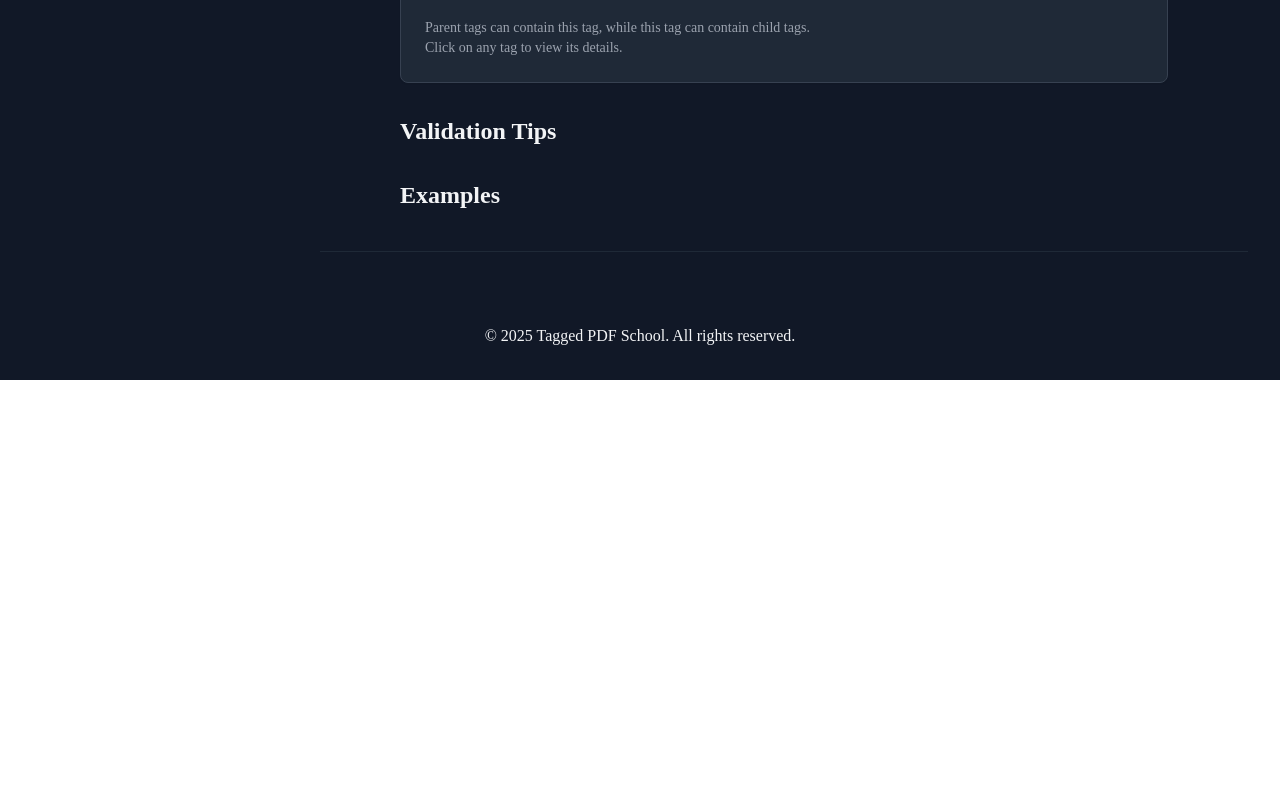
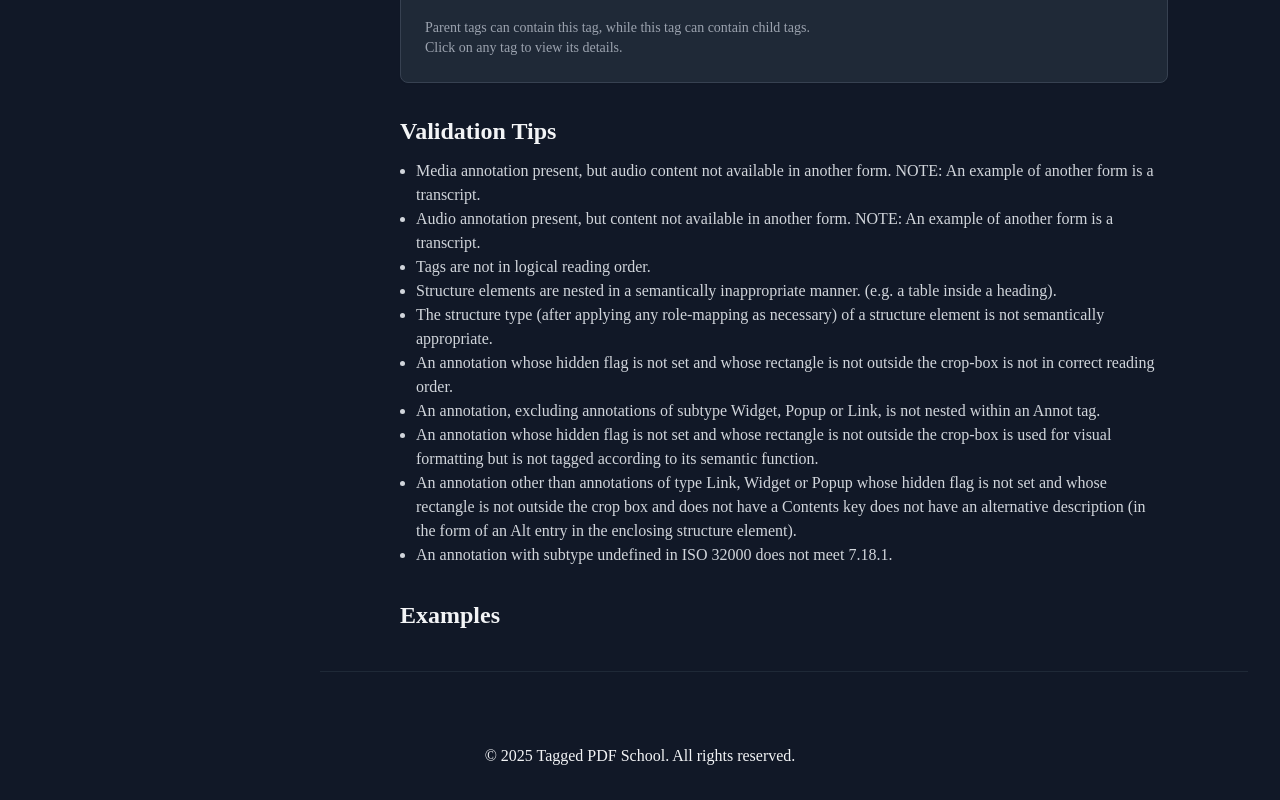
Before and after one commit to Hroco/TaggedPDFSchool, a Next.js app: page /tags/Annot in a window 1280 px wide. Shown: the part 1774-2574 px from the top of the page. Before the commit the page ends 2154 px from the top, so only its background shows below. Built offline with nearby package versions, Linux system fonts and the light colour scheme.

Commit message:
feat: Updated Matterhorn Protocol JSON with relevant tag data

```diff
--- a/src/app/tags/[tag]/Tag.tsx
+++ b/src/app/tags/[tag]/Tag.tsx
@@ -1,6 +1,7 @@
 "use client";
 import Link from "next/link";
 import data from "~/assets/taggedPDFSchoolDB.json";
+import checks from "~/assets/MatterhornProtocol.json";
 import { Badge } from "~/components/ui/badge";
 import { Card } from "~/components/ui/card";
 import { ChevronRight, ArrowUpCircle, ArrowDownCircle } from "lucide-react";
@@ -8,10 +9,15 @@ import { notFound } from "next/navigation";
 
 export default function Tag({ currentTag }: { currentTag: string }) {
   const tag = data.pdfTags.find((tag) => tag.tag === currentTag);
+  //Find all checks where structureElementsRelatedToThisCheck contains the current tag.tag
 
   if (!tag) {
     notFound();
   }
+
+  const checksForTag = checks.filter((check) => {
+    return check.structureElementsRelatedToThisCheck.includes(tag.tag);
+  });
 
   return (
     <div className="mx-auto max-w-3xl text-gray-100">
@@ -175,8 +181,8 @@ export default function Tag({ currentTag }: { currentTag: string }) {
       <section className="mb-8">
         <h2 className="mb-3 text-2xl font-semibold">Validation Tips</h2>
         <ul className="ml-4 list-disc text-gray-300">
-          {tag.validationTips?.tips.map((tip, index) => {
-            return <li key={index}>{tip.failureCondition}</li>;
+          {checksForTag.map((tip) => {
+            return <li key={tip.index}>{tip.failureCondition}</li>;
           })}
         </ul>
       </section>
--- a/src/assets/MatterhornProtocol.json
+++ b/src/assets/MatterhornProtocol.json
@@ -6,7 +6,7 @@
     "type": "Object",
     "how": "Human",
     "see": "-",
-    "structureElementsRelatedToThisCheck": []
+    "structureElementsRelatedToThisCheck": ["Artifact"]
   },
   {
     "index": "01-002",
@@ -15,7 +15,7 @@
     "type": "Object",
     "how": "Human",
     "see": "-",
-    "structureElementsRelatedToThisCheck": []
+    "structureElementsRelatedToThisCheck": ["Artifact"]
   },
   {
     "index": "01-003",
@@ -24,7 +24,7 @@
     "type": "Object",
     "how": "Machine",
     "see": "-",
-    "structureElementsRelatedToThisCheck": []
+    "structureElementsRelatedToThisCheck": ["Artifact"]
   },
   {
     "index": "01-004",
@@ -33,7 +33,7 @@
     "type": "Object",
     "how": "Machine",
     "see": "-",
-    "structureElementsRelatedToThisCheck": []
+    "structureElementsRelatedToThisCheck": ["Artifact"]
   },
   {
     "index": "01-005",
@@ -60,7 +60,7 @@
     "type": "Doc",
     "how": "Machine",
     "see": "-",
-    "structureElementsRelatedToThisCheck": []
+    "structureElementsRelatedToThisCheck": ["H", "Hn"]
   },
   {
     "index": "02-002",
@@ -69,7 +69,7 @@
     "type": "Doc",
     "how": "Human",
     "see": "-",
-    "structureElementsRelatedToThisCheck": []
+    "structureElementsRelatedToThisCheck": ["H", "Hn"]
   },
   {
     "index": "02-003",
@@ -132,7 +132,7 @@
     "type": "Object",
     "how": "Human",
     "see": "-",
-    "structureElementsRelatedToThisCheck": []
+    "structureElementsRelatedToThisCheck": ["Annot"]
   },
   {
     "index": "05-002",
@@ -141,7 +141,7 @@
     "type": "Object",
     "how": "Human",
     "see": "-",
-    "structureElementsRelatedToThisCheck": []
+    "structureElementsRelatedToThisCheck": ["Annot"]
   },
   {
     "index": "05-003",
@@ -240,7 +240,60 @@
     "type": "Doc",
     "how": "Human",
     "see": "-",
-    "structureElementsRelatedToThisCheck": []
+    "structureElementsRelatedToThisCheck": [
+      "Index",
+      "Reference",
+      "Art",
+      "TOC",
+      "TOCI",
+      "BlockQuote",
+      "BibEntry",
+      "Quote",
+      "Code",
+      "Note",
+      "Private",
+      "Document",
+      "DocumentFragment",
+      "Part",
+      "Div",
+      "Sect",
+      "Aside",
+      "NonStruct",
+      "Title",
+      "Sub",
+      "P",
+      "Hn",
+      "H",
+      "Lbl",
+      "Em",
+      "Strong",
+      "Span",
+      "Link",
+      "Annot",
+      "Form",
+      "Ruby",
+      "RB",
+      "RT",
+      "RP",
+      "Warichu",
+      "WT",
+      "WP",
+      "FENote",
+      "L",
+      "LI",
+      "LBody",
+      "Table",
+      "TR",
+      "TH",
+      "TD",
+      "THead",
+      "TBody",
+      "TFoot",
+      "Caption",
+      "Figure",
+      "Formula",
+      "Artifact"
+    ]
   },
   {
     "index": "09-002",
@@ -249,7 +302,60 @@
     "type": "Object",
     "how": "Human",
     "see": "-",
-    "structureElementsRelatedToThisCheck": []
+    "structureElementsRelatedToThisCheck": [
+      "Index",
+      "Reference",
+      "Art",
+      "TOC",
+      "TOCI",
+      "BlockQuote",
+      "BibEntry",
+      "Quote",
+      "Code",
+      "Note",
+      "Private",
+      "Document",
+      "DocumentFragment",
+      "Part",
+      "Div",
+      "Sect",
+      "Aside",
+      "NonStruct",
+      "Title",
+      "Sub",
+      "P",
+      "Hn",
+      "H",
+      "Lbl",
+      "Em",
+      "Strong",
+      "Span",
+      "Link",
+      "Annot",
+      "Form",
+      "Ruby",
+      "RB",
+      "RT",
+      "RP",
+      "Warichu",
+      "WT",
+      "WP",
+      "FENote",
+      "L",
+      "LI",
+      "LBody",
+      "Table",
+      "TR",
+      "TH",
+      "TD",
+      "THead",
+      "TBody",
+      "TFoot",
+      "Caption",
+      "Figure",
+      "Formula",
+      "Artifact"
+    ]
   },
   {
     "index": "09-003",
@@ -258,7 +364,60 @@
     "type": "Object",
     "how": "Human",
     "see": "01-006",
-    "structureElementsRelatedToThisCheck": []
+    "structureElementsRelatedToThisCheck": [
+      "Index",
+      "Reference",
+      "Art",
+      "TOC",
+      "TOCI",
+      "BlockQuote",
+      "BibEntry",
+      "Quote",
+      "Code",
+      "Note",
+      "Private",
+      "Document",
+      "DocumentFragment",
+      "Part",
+      "Div",
+      "Sect",
+      "Aside",
+      "NonStruct",
+      "Title",
+      "Sub",
+      "P",
+      "Hn",
+      "H",
+      "Lbl",
+      "Em",
+      "Strong",
+      "Span",
+      "Link",
+      "Annot",
+      "Form",
+      "Ruby",
+      "RB",
+      "RT",
+      "RP",
+      "Warichu",
+      "WT",
+      "WP",
+      "FENote",
+      "L",
+      "LI",
+      "LBody",
+      "Table",
+      "TR",
+      "TH",
+      "TD",
+      "THead",
+      "TBody",
+      "TFoot",
+      "Caption",
+      "Figure",
+      "Formula",
+      "Artifact"
+    ]
   },
   {
     "index": "09-004",
@@ -267,7 +426,15 @@
     "type": "Object",
     "how": "Machine",
     "see": "-",
-    "structureElementsRelatedToThisCheck": []
+    "structureElementsRelatedToThisCheck": [
+      "Table",
+      "TR",
+      "TH",
+      "TD",
+      "THead",
+      "TBody",
+      "TFoot"
+    ]
   },
   {
     "index": "09-005",
@@ -276,7 +443,7 @@
     "type": "Object",
     "how": "Machine",
     "see": "-",
-    "structureElementsRelatedToThisCheck": []
+    "structureElementsRelatedToThisCheck": ["L", "LI", "Lbl", "LBody"]
   },
   {
     "index": "09-006",
@@ -285,7 +452,7 @@
     "type": "Object",
     "how": "Machine",
     "see": "-",
-    "structureElementsRelatedToThisCheck": []
+    "structureElementsRelatedToThisCheck": ["TOC", "TOCI"]
   },
   {
     "index": "09-007",
@@ -294,7 +461,7 @@
     "type": "Object",
     "how": "Machine",
     "see": "-",
-    "structureElementsRelatedToThisCheck": []
+    "structureElementsRelatedToThisCheck": ["Ruby", "RB", "RT", "RP"]
   },
   {
     "index": "09-008",
@@ -303,7 +470,7 @@
     "type": "Object",
     "how": "Machine",
     "see": "-",
-    "structureElementsRelatedToThisCheck": []
+    "structureElementsRelatedToThisCheck": ["Warichu", "WT", "WP"]
   },
   {
     "index": "10-001",
@@ -393,7 +560,7 @@
     "type": "Object",
     "how": "Human",
     "see": "-",
-    "structureElementsRelatedToThisCheck": []
+    "structureElementsRelatedToThisCheck": ["Figure"]
   },
   {
     "index": "13-002",
@@ -402,7 +569,7 @@
     "type": "Object",
     "how": "Human",
     "see": "-",
-    "structureElementsRelatedToThisCheck": []
+    "structureElementsRelatedToThisCheck": ["Link"]
   },
   {
     "index": "13-003",
@@ -411,7 +578,7 @@
     "type": "Object",
     "how": "Human",
     "see": "-",
-    "structureElementsRelatedToThisCheck": []
+    "structureElementsRelatedToThisCheck": ["Caption"]
   },
   {
     "index": "13-004",
@@ -420,7 +587,7 @@
     "type": "Object",
     "how": "Machine",
     "see": "-",
-    "structureElementsRelatedToThisCheck": []
+    "structureElementsRelatedToThisCheck": ["Figure"]
   },
   {
     "index": "13-005",
@@ -429,7 +596,7 @@
     "type": "Object",
     "how": "Human",
     "see": "-",
-    "structureElementsRelatedToThisCheck": []
+    "structureElementsRelatedToThisCheck": ["Figure"]
   },
   {
     "index": "13-006",
@@ -438,7 +605,7 @@
     "type": "Object",
     "how": "Human",
     "see": "-",
-    "structureElementsRelatedToThisCheck": []
+    "structureElementsRelatedToThisCheck": ["Figure"]
   },
   {
     "index": "13-007",
@@ -447,7 +614,7 @@
     "type": "Object",
     "how": "Human",
     "see": "-",
-    "structureElementsRelatedToThisCheck": []
+    "structureElementsRelatedToThisCheck": ["Figure"]
   },
   {
     "index": "14-001",
@@ -456,7 +623,7 @@
     "type": "Doc",
     "how": "Human",
     "see": "01-006",
-    "structureElementsRelatedToThisCheck": []
+    "structureElementsRelatedToThisCheck": ["H", "Hn"]
   },
   {
     "index": "14-002",
@@ -465,7 +632,7 @@
     "type": "Doc",
     "how": "Machine",
     "see": "-",
-    "structureElementsRelatedToThisCheck": []
+    "structureElementsRelatedToThisCheck": ["H", "Hn"]
   },
   {
     "index": "14-003",
@@ -474,7 +641,7 @@
     "type": "Doc",
     "how": "Machine",
     "see": "-",
-    "structureElementsRelatedToThisCheck": []
+    "structureElementsRelatedToThisCheck": ["H", "Hn"]
   },
   {
     "index": "14-004",
@@ -483,7 +650,7 @@
     "type": "Object",
     "how": "Human",
     "see": "01-006",
-    "structureElementsRelatedToThisCheck": []
+    "structureElementsRelatedToThisCheck": ["H", "Hn"]
   },
   {
     "index": "14-005",
@@ -492,7 +659,7 @@
     "type": "Object",
     "how": "Human",
     "see": "01-006",
-    "structureElementsRelatedToThisCheck": []
+    "structureElementsRelatedToThisCheck": ["Hn"]
   },
   {
     "index": "14-006",
@@ -501,7 +668,7 @@
     "type": "Object",
     "how": "Machine",
     "see": "-",
-    "structureElementsRelatedToThisCheck": []
+    "structureElementsRelatedToThisCheck": ["H"]
   },
   {
     "index": "14-007",
@@ -510,7 +677,7 @@
     "type": "Doc",
     "how": "Machine",
     "see": "-",
-    "structureElementsRelatedToThisCheck": []
+    "structureElementsRelatedToThisCheck": ["H", "Hn"]
   },
   {
     "index": "15-001",
@@ -519,7 +686,7 @@
     "type": "Object",
     "how": "Human",
     "see": "-",
-    "structureElementsRelatedToThisCheck": []
+    "structureElementsRelatedToThisCheck": ["TH"]
   },
   {
     "index": "15-002",
@@ -528,7 +695,7 @@
     "type": "Object",
     "how": "Human",
     "see": "-",
-    "structureElementsRelatedToThisCheck": []
+    "structureElementsRelatedToThisCheck": ["TH"]
   },
   {
     "index": "15-003",
@@ -537,7 +704,7 @@
     "type": "Object",
     "how": "Machine",
     "see": "-",
-    "structureElementsRelatedToThisCheck": []
+    "structureElementsRelatedToThisCheck": ["TH"]
   },
   {
     "index": "15-004",
@@ -546,7 +713,7 @@
     "type": "Object",
     "how": "Human",
     "see": "-",
-    "structureElementsRelatedToThisCheck": []
+    "structureElementsRelatedToThisCheck": ["Table"]
   },
   {
     "index": "15-005",
@@ -555,7 +722,7 @@
     "type": "Object",
     "how": "Human",
     "see": "01-006 ",
-    "structureElementsRelatedToThisCheck": []
+    "structureElementsRelatedToThisCheck": ["TH"]
   },
   {
     "index": "16-001",
@@ -564,7 +731,7 @@
     "type": "Object",
     "how": "Human",
     "see": "-",
-    "structureElementsRelatedToThisCheck": []
+    "structureElementsRelatedToThisCheck": ["L"]
   },
   {
     "index": "16-002",
@@ -573,7 +740,7 @@
     "type": "Object",
     "how": "Human",
     "see": "-",
-    "structureElementsRelatedToThisCheck": []
+    "structureElementsRelatedToThisCheck": ["L"]
   },
   {
     "index": "16-003",
@@ -582,7 +749,7 @@
     "type": "Object",
     "how": "Human",
     "see": "01-006 ",
-    "structureElementsRelatedToThisCheck": []
+    "structureElementsRelatedToThisCheck": ["L"]
   },
   {
     "index": "17-001",
@@ -591,7 +758,7 @@
     "type": "Object",
     "how": "Human",
     "see": "01-006 ",
-    "structureElementsRelatedToThisCheck": []
+    "structureElementsRelatedToThisCheck": ["Formula"]
   },
   {
     "index": "17-002",
@@ -600,7 +767,7 @@
     "type": "Object",
     "how": "Machine",
     "see": "-",
-    "structureElementsRelatedToThisCheck": []
+    "structureElementsRelatedToThisCheck": ["Formula"]
   },
   {
     "index": "17-003",
@@ -609,7 +776,7 @@
     "type": "Object",
     "how": "Machine",
     "see": "10-001 ",
-    "structureElementsRelatedToThisCheck": []
+    "structureElementsRelatedToThisCheck": ["Formula"]
   },
   {
     "index": "18-001",
@@ -618,7 +785,7 @@
     "type": "Object",
     "how": "Human",
     "see": "-",
-    "structureElementsRelatedToThisCheck": []
+    "structureElementsRelatedToThisCheck": ["Artifact"]
   },
   {
     "index": "18-002",
@@ -627,7 +794,7 @@
     "type": "Object",
     "how": "Human",
     "see": "-",
-    "structureElementsRelatedToThisCheck": []
+    "structureElementsRelatedToThisCheck": ["Artifact"]
   },
   {
     "index": "19-001",
@@ -636,7 +803,7 @@
     "type": "Object",
     "how": "Human",
     "see": "-",
-    "structureElementsRelatedToThisCheck": []
+    "structureElementsRelatedToThisCheck": ["Note"]
   },
   {
     "index": "19-002",
@@ -645,7 +812,7 @@
     "type": "Object",
     "how": "Human",
     "see": "-",
-    "structureElementsRelatedToThisCheck": []
+    "structureElementsRelatedToThisCheck": ["Reference"]
   },
   {
     "index": "19-003",
@@ -654,7 +821,7 @@
     "type": "Object",
     "how": "Machine",
     "see": "-",
-    "structureElementsRelatedToThisCheck": []
+    "structureElementsRelatedToThisCheck": ["Note"]
   },
   {
     "index": "19-004",
@@ -663,7 +830,7 @@
     "type": "Object",
     "how": "Machine",
     "see": "-",
-    "structureElementsRelatedToThisCheck": []
+    "structureElementsRelatedToThisCheck": ["Note"]
   },
   {
     "index": "20-001",
@@ -708,7 +875,7 @@
     "type": "Object",
     "how": "Human",
     "see": "-",
-    "structureElementsRelatedToThisCheck": []
+    "structureElementsRelatedToThisCheck": ["Art"]
   },
   {
     "index": "23-001",
@@ -726,7 +893,7 @@
     "type": "Object",
     "how": "Human",
     "see": "-",
-    "structureElementsRelatedToThisCheck": []
+    "structureElementsRelatedToThisCheck": ["Form"]
   },
   {
     "index": "25-001",
@@ -771,7 +938,7 @@
     "type": "Object",
     "how": "Human",
     "see": "-",
-    "structureElementsRelatedToThisCheck": []
+    "structureElementsRelatedToThisCheck": ["Annot"]
   },
   {
     "index": "28-002",
@@ -780,7 +947,7 @@
     "type": "Object",
     "how": "Machine",
     "see": "-",
-    "structureElementsRelatedToThisCheck": []
+    "structureElementsRelatedToThisCheck": ["Annot"]
   },
   {
     "index": "28-003",
@@ -789,7 +956,7 @@
     "type": "Object",
     "how": "Human",
     "see": "-",
-    "structureElementsRelatedToThisCheck": []
+    "structureElementsRelatedToThisCheck": ["Annot"]
   },
   {
     "index": "28-004",
@@ -798,7 +965,7 @@
     "type": "Object",
     "how": "Machine",
     "see": "-",
-    "structureElementsRelatedToThisCheck": []
+    "structureElementsRelatedToThisCheck": ["Annot"]
   },
   {
     "index": "28-005",
@@ -807,7 +974,7 @@
     "type": "Object",
     "how": "Machine",
     "see": "-",
-    "structureElementsRelatedToThisCheck": []
+    "structureElementsRelatedToThisCheck": ["Form"]
   },
   {
     "index": "28-006",
@@ -816,7 +983,7 @@
     "type": "Object",
     "how": "Machine",
     "see": "28-001,  28-002,  28-003,  28-004",
-    "structureElementsRelatedToThisCheck": []
+    "structureElementsRelatedToThisCheck": ["Annot"]
   },
   {
     "index": "28-007",
@@ -852,7 +1019,7 @@
     "type": "Object",
     "how": "Machine",
     "see": "-",
-    "structureElementsRelatedToThisCheck": []
+    "structureElementsRelatedToThisCheck": ["Form"]
   },
   {
     "index": "28-011",
@@ -861,7 +1028,7 @@
     "type": "Object",
     "how": "Machine",
     "see": "-",
-    "structureElementsRelatedToThisCheck": []
+    "structureElementsRelatedToThisCheck": ["Link"]
   },
   {
     "index": "28-012",
@@ -870,7 +1037,7 @@
     "type": "Object",
     "how": "Machine",
     "see": "-",
-    "structureElementsRelatedToThisCheck": []
+    "structureElementsRelatedToThisCheck": ["Link"]
   },
   {
     "index": "28-013",
@@ -879,7 +1046,7 @@
     "type": "Object",
     "how": "Human",
     "see": "-",
-    "structureElementsRelatedToThisCheck": []
+    "structureElementsRelatedToThisCheck": ["Link"]
   },
   {
     "index": "28-014",
@@ -924,7 +1091,7 @@
     "type": "Object",
     "how": "Machine",
     "see": "01-002, 01-005 ",
-    "structureElementsRelatedToThisCheck": []
+    "structureElementsRelatedToThisCheck": ["Artifact"]
   },
   {
     "index": "29-001",
```
Also changed, not shown: src/assets/taggedPDFSchoolDB.json.
